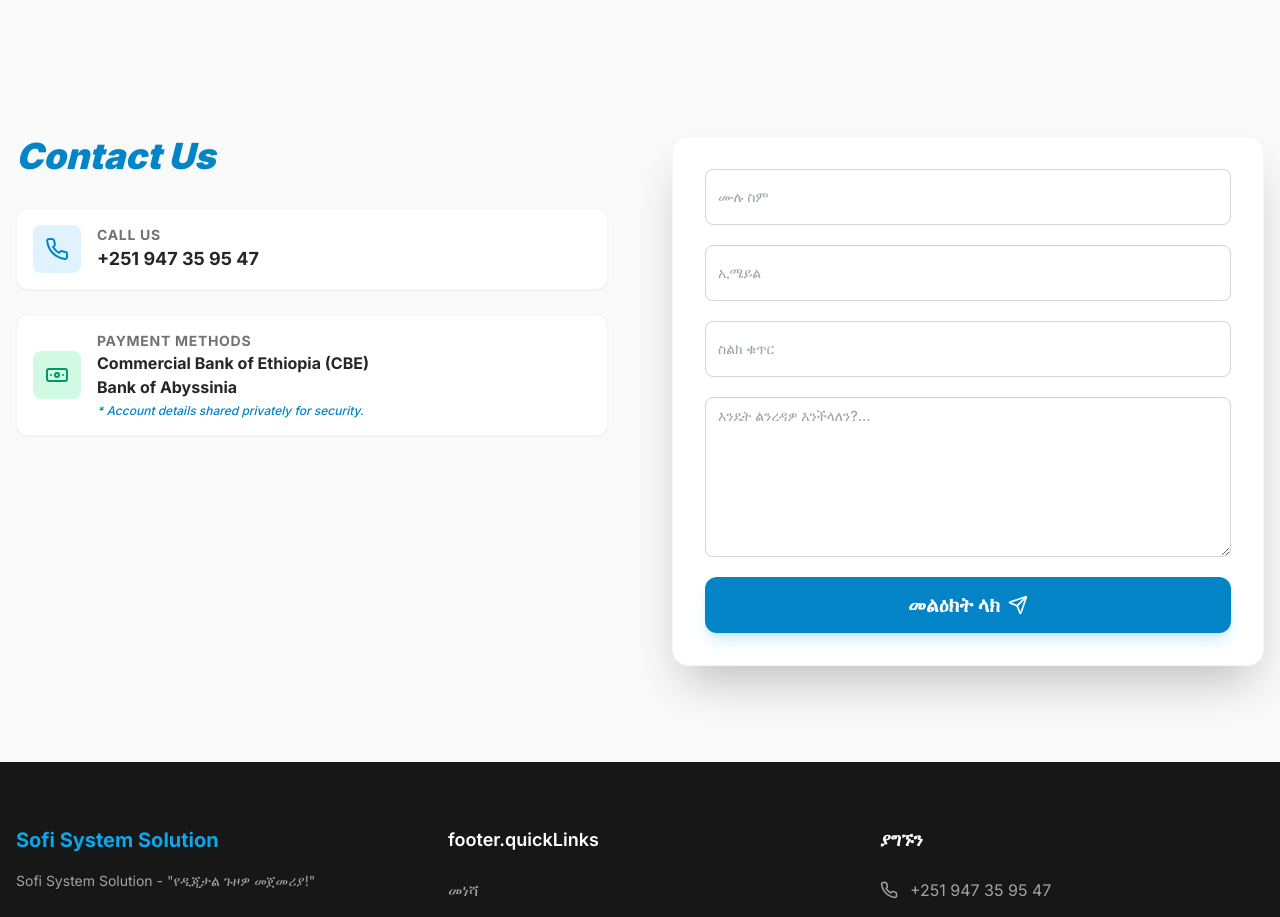
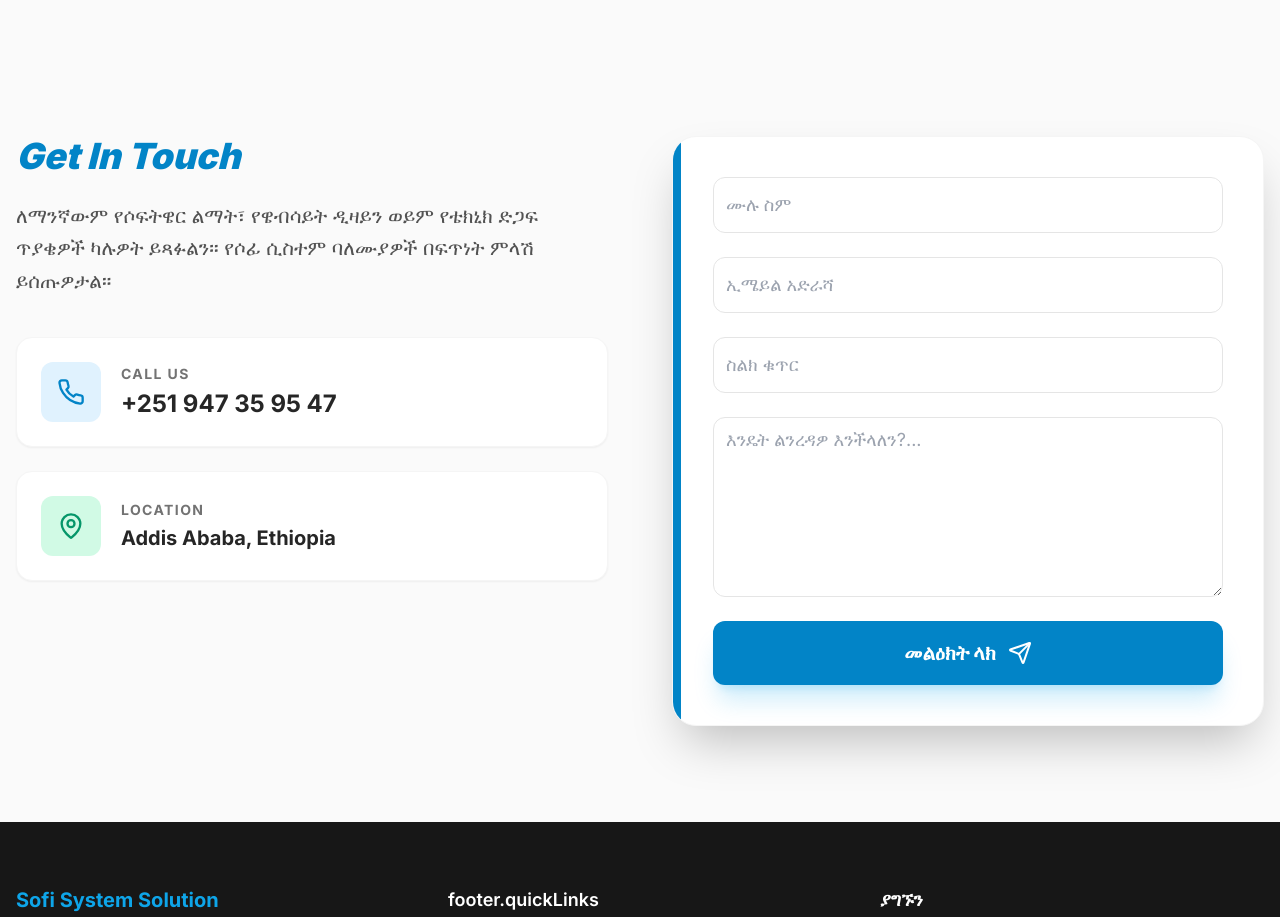
Before and after one commit to sofonyasg-jpg/sofi-system-solution, a Next.js app: page / in a window 1280 px wide. Shown: the part 4560-5477 px from the top of the page. Built offline with nearby package versions, Linux system fonts and the light colour scheme.

Commit message:
UI: Removed payment details and cleaned up contact section

```diff
--- a/components/sections/contact.tsx
+++ b/components/sections/contact.tsx
@@ -5,7 +5,7 @@ import { Button } from '@/components/ui/button'
 import { Input } from '@/components/ui/input'
 import { Textarea } from '@/components/ui/textarea'
 import { toast } from 'sonner'
-import { Phone, Send, Banknote, ShieldCheck } from 'lucide-react'
+import { Phone, Send, Mail, MapPin } from 'lucide-react'
 import { useLanguage } from '@/lib/i18n/language-context'
 
 export default function Contact() {
@@ -22,8 +22,8 @@ export default function Contact() {
       email: formData.get('email'),
       phone: formData.get('phone'),
       message: formData.get('message'),
-      language: language, // ያንተ Schema የሚጠይቀው
-      service: "Consultation" // እንደ አማራጭ
+      language: language,
+      service: "General Inquiry"
     }
 
     try {
@@ -36,13 +36,13 @@ export default function Contact() {
       const result = await response.json()
 
       if (result.success) {
-        toast.success('መልዕክትዎ በስኬት ተልኳል!')
+        toast.success(language === 'am' ? 'መልዕክትዎ በስኬት ተልኳል!' : 'Message sent successfully!')
         ;(event.target as HTMLFormElement).reset()
       } else {
         toast.error(result.error)
       }
     } catch (error) {
-      toast.error('ግንኙነት ተቋርጧል፣ እባክዎ ኢንተርኔትዎን ያረጋግጡ!')
+      toast.error(language === 'am' ? 'ግንኙነት ተቋርጧል!' : 'Connection failed!')
     } finally {
       setLoading(false)
     }
@@ -51,43 +51,54 @@ export default function Contact() {
   return (
     <section id="contact" className="py-24 bg-neutral-50 dark:bg-neutral-900/50">
       <div className="container mx-auto px-4">
-        <div className="grid lg:grid-cols-2 gap-16">
+        <div className="grid lg:grid-cols-2 gap-16 items-start">
 
-          <div className="space-y-8">
-            <h2 className="text-4xl font-black text-sky-600 italic">Contact Us</h2>
+          {/* የድርጅቱ መረጃ ክፍል */}
+          <div className="space-y-10">
+            <div>
+              <h2 className="text-4xl font-black text-sky-600 italic mb-6">Get In Touch</h2>
+              <p className="text-xl text-neutral-600 dark:text-neutral-400 leading-relaxed">
+                ለማንኛውም የሶፍትዌር ልማት፣ የዌብሳይት ዲዛይን ወይም የቴክኒክ ድጋፍ ጥያቄዎች ካሉዎት ይጻፉልን። የሶፊ ሲስተም ባለሙያዎች በፍጥነት ምላሽ ይሰጡዎታል።
+              </p>
+            </div>
 
             <div className="space-y-6">
-              <div className="flex items-center gap-4 p-4 bg-white dark:bg-neutral-950 rounded-xl shadow-sm border border-neutral-100 dark:border-neutral-800">
-                <div className="p-3 bg-sky-100 dark:bg-sky-900/30 rounded-lg text-sky-600"><Phone size={24} /></div>
+              <div className="flex items-center gap-5 p-6 bg-white dark:bg-neutral-950 rounded-2xl shadow-sm border border-neutral-100 dark:border-neutral-800">
+                <div className="p-4 bg-sky-100 dark:bg-sky-900/30 rounded-xl text-sky-600">
+                  <Phone size={28} />
+                </div>
                 <div>
-                  <p className="text-sm text-neutral-500 font-bold uppercase tracking-wider">Call Us</p>
-                  <p className="font-bold text-lg text-neutral-800 dark:text-neutral-200">+251 947 35 95 47</p>
+                  <p className="text-sm text-neutral-500 font-bold uppercase tracking-widest mb-1">Call Us</p>
+                  <p className="font-bold text-2xl text-neutral-800 dark:text-neutral-200">+251 947 35 95 47</p>
                 </div>
               </div>
 
-              <div className="flex items-center gap-4 p-4 bg-white dark:bg-neutral-950 rounded-xl shadow-sm border border-neutral-100 dark:border-neutral-800">
-                <div className="p-3 bg-emerald-100 dark:bg-emerald-900/30 rounded-lg text-emerald-600"><Banknote size={24} /></div>
+              <div className="flex items-center gap-5 p-6 bg-white dark:bg-neutral-950 rounded-2xl shadow-sm border border-neutral-100 dark:border-neutral-800">
+                <div className="p-4 bg-emerald-100 dark:bg-emerald-900/30 rounded-xl text-emerald-600">
+                  <MapPin size={28} />
+                </div>
                 <div>
-                  <p className="text-sm text-neutral-500 font-bold uppercase tracking-wider">Payment Methods</p>
-                  <p className="font-bold text-neutral-800 dark:text-neutral-200">Commercial Bank of Ethiopia (CBE)</p>
-                  <p className="font-bold text-neutral-800 dark:text-neutral-200">Bank of Abyssinia</p>
-                  <p className="text-xs text-sky-600 mt-1 italic font-medium">* Account details shared privately for security.</p>
+                  <p className="text-sm text-neutral-500 font-bold uppercase tracking-widest mb-1">Location</p>
+                  <p className="font-bold text-xl text-neutral-800 dark:text-neutral-200">Addis Ababa, Ethiopia</p>
                 </div>
               </div>
             </div>
           </div>
 
-          <div className="bg-white dark:bg-neutral-950 p-8 rounded-2xl shadow-2xl border border-neutral-100 dark:border-neutral-800">
-            <form onSubmit={handleSubmit} className="space-y-5">
-              <Input name="name" placeholder="ሙሉ ስም" required className="h-14 font-medium" />
-              <Input name="email" type="email" placeholder="ኢሜይል" required className="h-14 font-medium" />
-              <Input name="phone" placeholder="ስልክ ቁጥር" className="h-14 font-medium" />
-              <Textarea name="message" placeholder="እንዴት ልንረዳዎ እንችላለን?..." required className="min-h-[160px] font-medium" />
-              <Button type="submit" disabled={loading} className="w-full h-14 bg-sky-600 hover:bg-sky-700 text-xl font-bold rounded-xl shadow-lg shadow-sky-500/20">
-                {loading ? 'በመላክ ላይ...' : 'መልዕክት ላክ'} <Send className="ml-2 h-5 w-5" />
+          {/* መልክት መላኪያ ፎርም */}
+          <div className="bg-white dark:bg-neutral-950 p-8 md:p-10 rounded-3xl shadow-2xl border border-neutral-100 dark:border-neutral-800 relative overflow-hidden">
+            <div className="absolute top-0 left-0 w-2 h-full bg-sky-600"></div>
+            <form onSubmit={handleSubmit} className="space-y-6">
+              <Input name="name" placeholder="ሙሉ ስም" required className="h-14 text-lg rounded-xl border-neutral-200" />
+              <Input name="email" type="email" placeholder="ኢሜይል አድራሻ" required className="h-14 text-lg rounded-xl border-neutral-200" />
+              <Input name="phone" placeholder="ስልክ ቁጥር" className="h-14 text-lg rounded-xl border-neutral-200" />
+              <Textarea name="message" placeholder="እንዴት ልንረዳዎ እንችላለን?..." required className="min-h-[180px] text-lg rounded-xl border-neutral-200" />
+              <Button type="submit" disabled={loading} className="w-full h-16 bg-sky-600 hover:bg-sky-700 text-xl font-black rounded-xl shadow-xl shadow-sky-500/20 transition-all active:scale-95">
+                {loading ? 'በመላክ ላይ...' : 'መልዕክት ላክ'} <Send className="ml-3 h-6 w-6" />
               </Button>
             </form>
           </div>
+
         </div>
       </div>
     </section>
```
